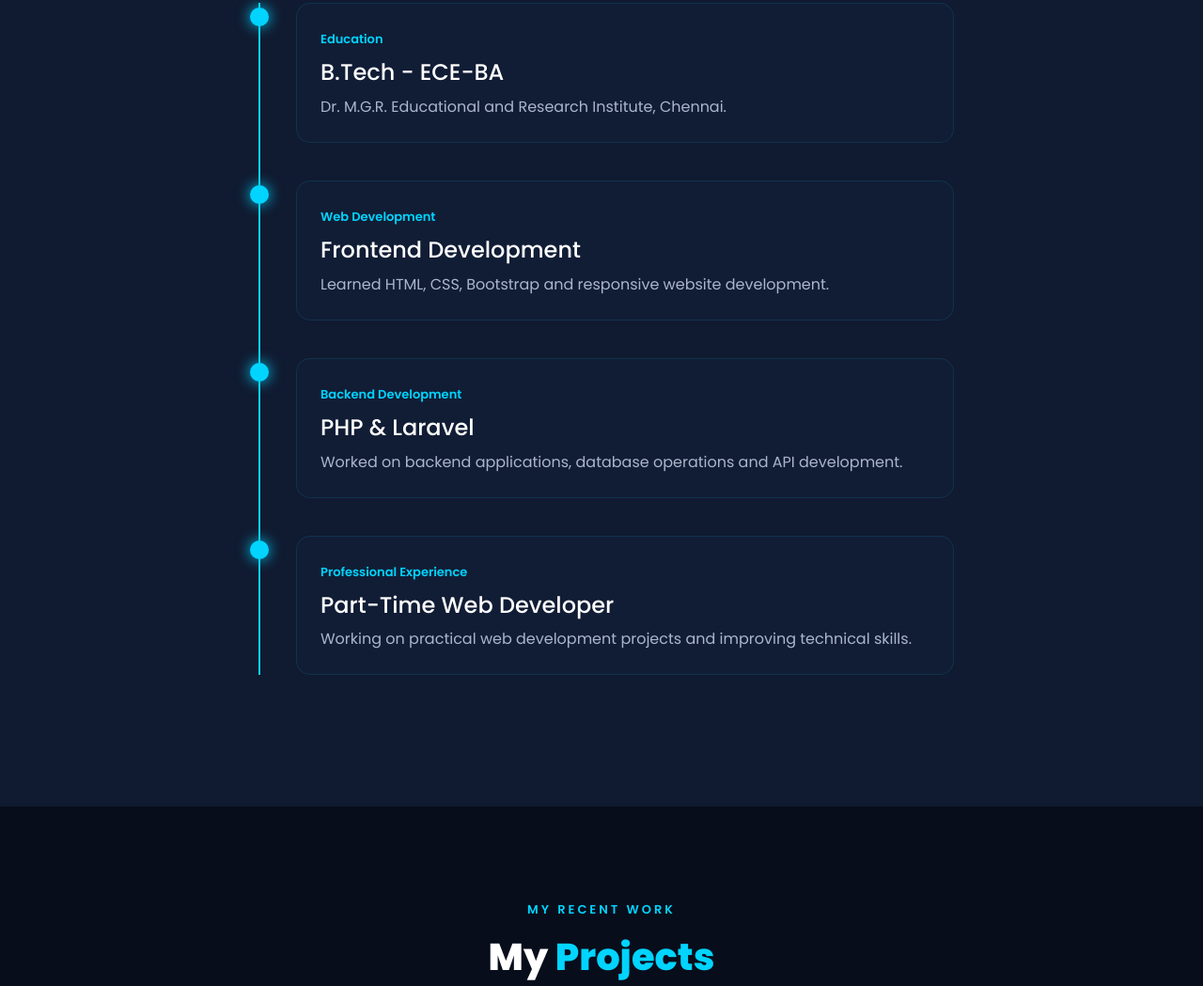
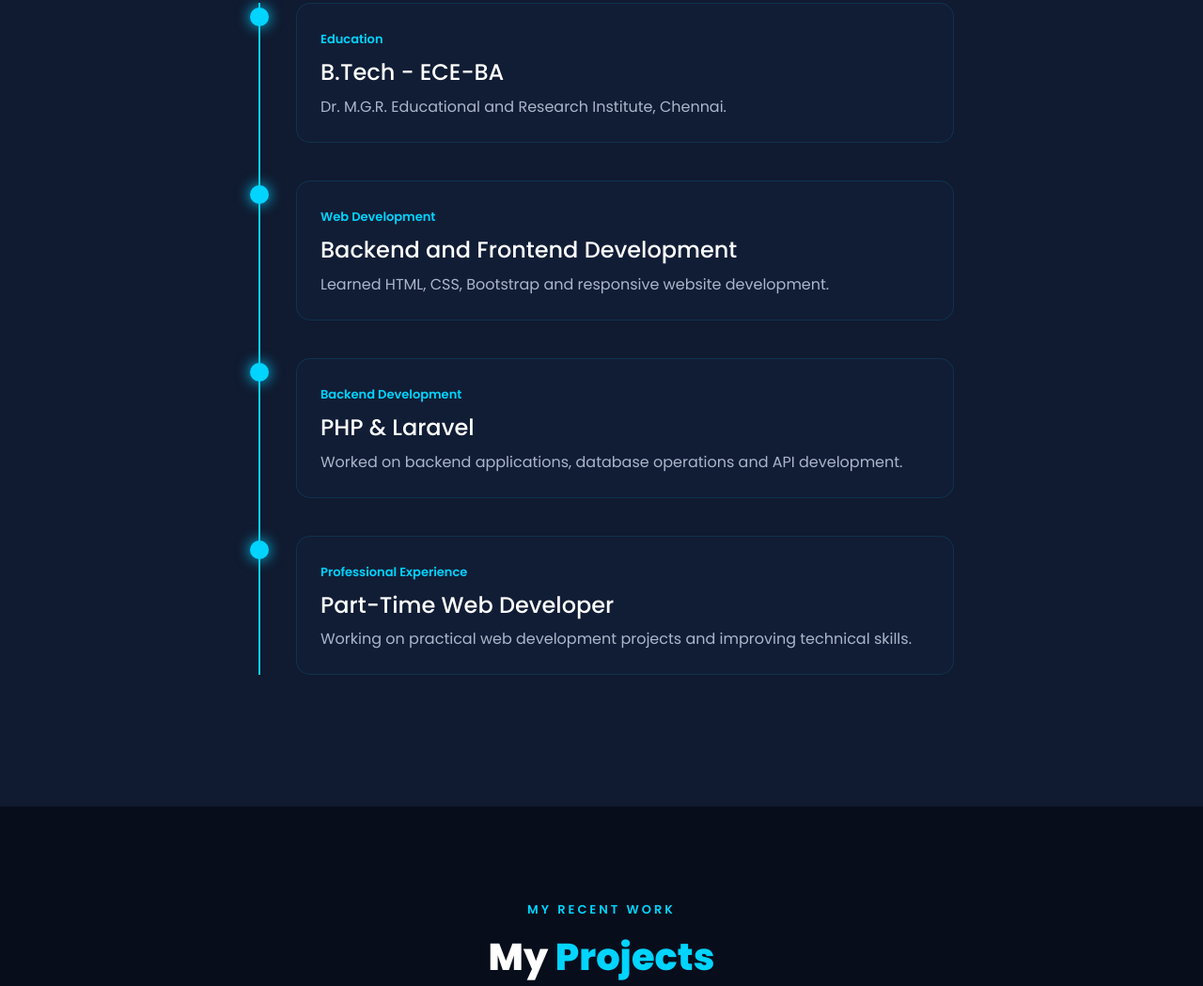
Before and after one commit to gollasivakumar18-commits/Siva-profile, a plain HTML site: page index.html in a window 1280 px wide. Shown: the part 3110-4159 px from the top of the page at 94% size. Drawn offline with nearby package versions, Linux system fonts and the light colour scheme.

Commit message:
change the index

```diff
--- a/index.html
+++ b/index.html
@@ -283,7 +283,7 @@
                 <div class="timeline-dot"></div>
                 <div class="timeline-content">
                     <span>Web Development</span>
-                    <h4>Frontend Development</h4>
+                    <h4>Backend and Frontend Development</h4>
                     <p>Learned HTML, CSS, Bootstrap and responsive website development.</p>
                 </div>
             </div>
```
